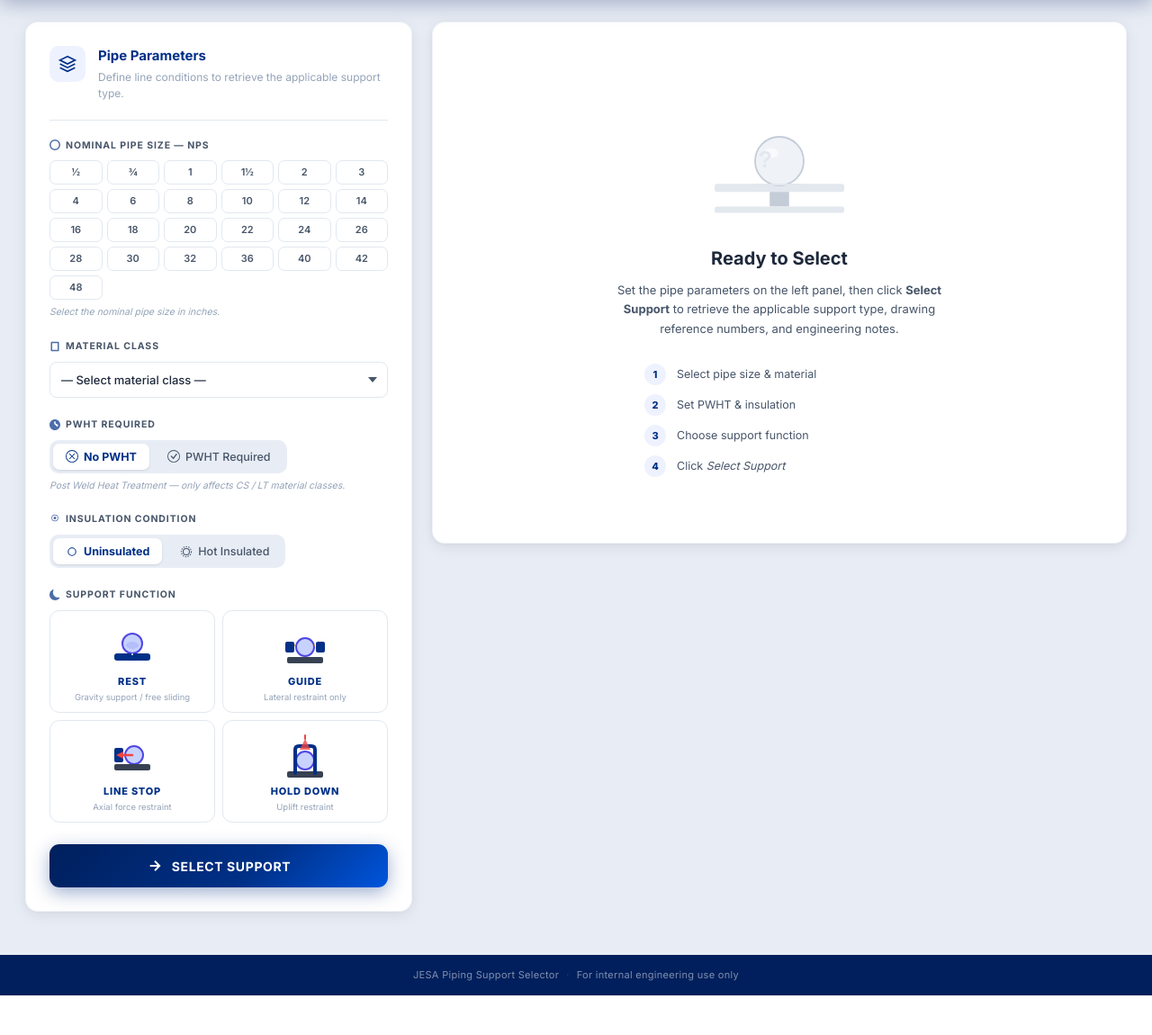
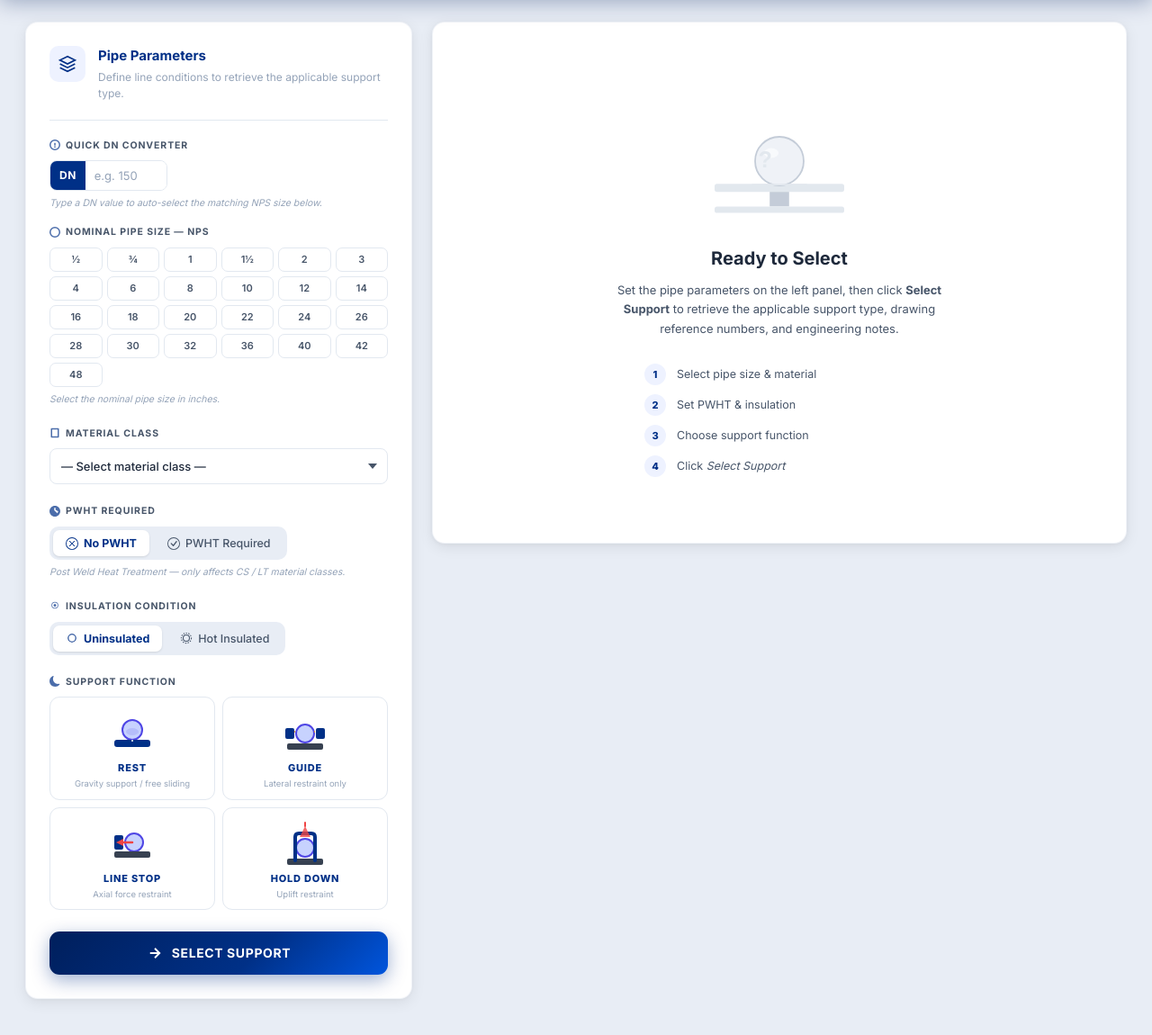
Before and after one commit to nizari08-max/support-selector, a Flask app: page / in a window 1280 px wide. Shown: the part 64-1214 px from the top of the page at 90% size. Before the commit the page ends 1170 px from the top, so only its background shows below. Run offline with Flask 3, Linux system fonts and the light colour scheme.

Commit message:
add DN-to-NPS converter in Pipe Parameters section
Adds an inline Quick DN Converter above the NPS grid.
Engineers enter a DN value (e.g. 150) and the matching
NPS button is auto-selected, triggering identical downstream
behaviour to a manual click (support selection, drawing refs,
PDF highlighting). Unknown DN values show a red error; DN sizes
whose NPS equivalent is absent from the grid (32, 65, 125) show
an amber warning. Also fixes a stale CF04→CF03 comment in support_rules.py.

Co-Authored-By: Claude Sonnet 4.6 <noreply@anthropic.com>

```diff
--- a/static/css/style.css
+++ b/static/css/style.css
@@ -879,6 +879,70 @@ body {
   40%, 80% { transform: translateX(5px); }
 }
 
+/* ── DN CONVERTER ───────────────────────────────────────────────── */
+.dn-converter-section { margin-bottom: 16px; }
+
+.dn-row {
+  display: flex;
+  align-items: center;
+  gap: 10px;
+  flex-wrap: wrap;
+}
+
+.dn-input-wrap {
+  display: flex;
+  align-items: center;
+  border: 1.5px solid var(--border);
+  border-radius: 8px;
+  overflow: hidden;
+  transition: border-color var(--transition), box-shadow var(--transition);
+  background: white;
+  flex-shrink: 0;
+}
+.dn-input-wrap:focus-within {
+  border-color: var(--primary);
+  box-shadow: 0 0 0 3px rgba(0,48,135,0.1);
+}
+
+.dn-prefix {
+  padding: 0 10px;
+  font-size: 12px;
+  font-weight: 700;
+  color: white;
+  background: var(--primary);
+  align-self: stretch;
+  display: flex;
+  align-items: center;
+  letter-spacing: 0.04em;
+  user-select: none;
+}
+
+.dn-input {
+  border: none;
+  outline: none;
+  padding: 8px 10px;
+  width: 90px;
+  font-family: inherit;
+  font-size: 13px;
+  color: var(--text);
+  background: white;
+  -moz-appearance: textfield;
+}
+.dn-input::-webkit-outer-spin-button,
+.dn-input::-webkit-inner-spin-button { -webkit-appearance: none; margin: 0; }
+.dn-input::placeholder { color: var(--text-lt); }
+
+.dn-result {
+  font-size: 11.5px;
+  font-weight: 500;
+  line-height: 1.4;
+  flex: 1;
+  min-width: 0;
+}
+.dn-result.dn-ok   { color: var(--success-text); }
+.dn-result.dn-warn { color: var(--warn-text); }
+.dn-result.dn-error { color: #DC2626; }
+
 /* ── RESPONSIVE ─────────────────────────────────────────────────── */
 @media (max-width: 1000px) {
   .main-layout {
--- a/static/js/app.js
+++ b/static/js/app.js
@@ -32,6 +32,19 @@ const NPS_SIZES = [
   { label: "42",   value: 42.0 },
   { label: "48",   value: 48.0 },
 ];
+
+// ── DN → NPS mapping (ISO 6708 / ASME B36.10M) ───────────────────────────────
+const DN_TO_NPS = {
+   15: 0.5,   20: 0.75,   25: 1.0,   32: 1.25,   40: 1.5,
+   50: 2.0,   65: 2.5,    80: 3.0,  100: 4.0,   125: 5.0,
+  150: 6.0,  200: 8.0,   250: 10.0, 300: 12.0,  350: 14.0,
+  400: 16.0, 450: 18.0,  500: 20.0, 550: 22.0,  600: 24.0,
+  650: 26.0, 700: 28.0,  750: 30.0, 800: 32.0,  900: 36.0,
+ 1000: 40.0, 1050: 42.0, 1200: 48.0,
+};
+
+// NPS fraction labels for sizes not in the grid (1¼", 2½", 5")
+const NPS_EXTRA_LABELS = { 1.25: "1¼", 2.5: "2½", 5.0: "5" };
 
 // ── Illustration labels ───────────────────────────────────────────────────────
 const ILLUS_LABELS = {
@@ -79,7 +92,46 @@ document.addEventListener("DOMContentLoaded", () => {
   document.getElementById("materialSelect").addEventListener("change", e => {
     state.material = e.target.value;
   });
+  document.getElementById("dnInput").addEventListener("input", handleDNInput);
 });
+
+// ── DN converter ─────────────────────────────────────────────────────────────
+function handleDNInput(e) {
+  const raw = e.target.value.trim();
+  const resultEl = document.getElementById("dnResult");
+  if (!raw) {
+    resultEl.textContent = "";
+    resultEl.className = "dn-result";
+    return;
+  }
+  const dn = parseInt(raw, 10);
+  if (isNaN(dn) || dn <= 0) {
+    resultEl.textContent = "Enter a positive integer.";
+    resultEl.className = "dn-result dn-error";
+    return;
+  }
+  const npsValue = DN_TO_NPS[dn];
+  if (npsValue === undefined) {
+    resultEl.textContent = `DN ${dn} not found. Please select NPS manually.`;
+    resultEl.className = "dn-result dn-error";
+    return;
+  }
+  const npsEntry = NPS_SIZES.find(s => s.value === npsValue);
+  if (!npsEntry) {
+    const lbl = NPS_EXTRA_LABELS[npsValue] || npsValue;
+    resultEl.textContent = `DN ${dn} = NPS ${lbl}" — not available in this grid`;
+    resultEl.className = "dn-result dn-warn";
+    return;
+  }
+  const buttons = document.querySelectorAll(".nps-btn");
+  buttons.forEach(btn => {
+    if (btn.textContent.trim() === npsEntry.label) {
+      selectNPS(npsValue, btn, npsEntry.label);
+    }
+  });
+  resultEl.textContent = `DN ${dn} = NPS ${npsEntry.label}"`;
+  resultEl.className = "dn-result dn-ok";
+}
 
 // ── NPS grid ──────────────────────────────────────────────────────────────────
 function buildNPSGrid() {
--- a/support_rules.py
+++ b/support_rules.py
@@ -313,7 +313,7 @@ SUPPORT_RULES = {
 
     # =========================================================================
     # TABLE 16  -  LINE STOP SUPPORTS
-    # FRP (NPS 2"-24") is handled as a special case in selector.py → CF04
+    # FRP (NPS 2"-24") is handled as a special case in selector.py → CF03
     # =========================================================================
     "line_stop": {
 
--- a/templates/index.html
+++ b/templates/index.html
@@ -43,6 +43,25 @@
           <h2>Pipe Parameters</h2>
           <p>Define line conditions to retrieve the applicable support type.</p>
         </div>
+      </div>
+
+      <!-- ── DN CONVERTER ── -->
+      <div class="form-section dn-converter-section">
+        <label class="section-label">
+          <svg class="label-icon" viewBox="0 0 16 16" fill="currentColor">
+            <path d="M8 0a8 8 0 100 16A8 8 0 008 0zm0 14A6 6 0 118 2a6 6 0 010 12zM7 5h2v4H7zm0 5h2v2H7z"/>
+          </svg>
+          Quick DN Converter
+        </label>
+        <div class="dn-row">
+          <div class="dn-input-wrap">
+            <span class="dn-prefix">DN</span>
+            <input type="number" id="dnInput" class="dn-input"
+                   placeholder="e.g. 150" min="1" max="1200" step="1">
+          </div>
+          <span class="dn-result" id="dnResult"></span>
+        </div>
+        <p class="field-hint">Type a DN value to auto-select the matching NPS size below.</p>
       </div>
 
       <!-- ── NPS ── -->
```
